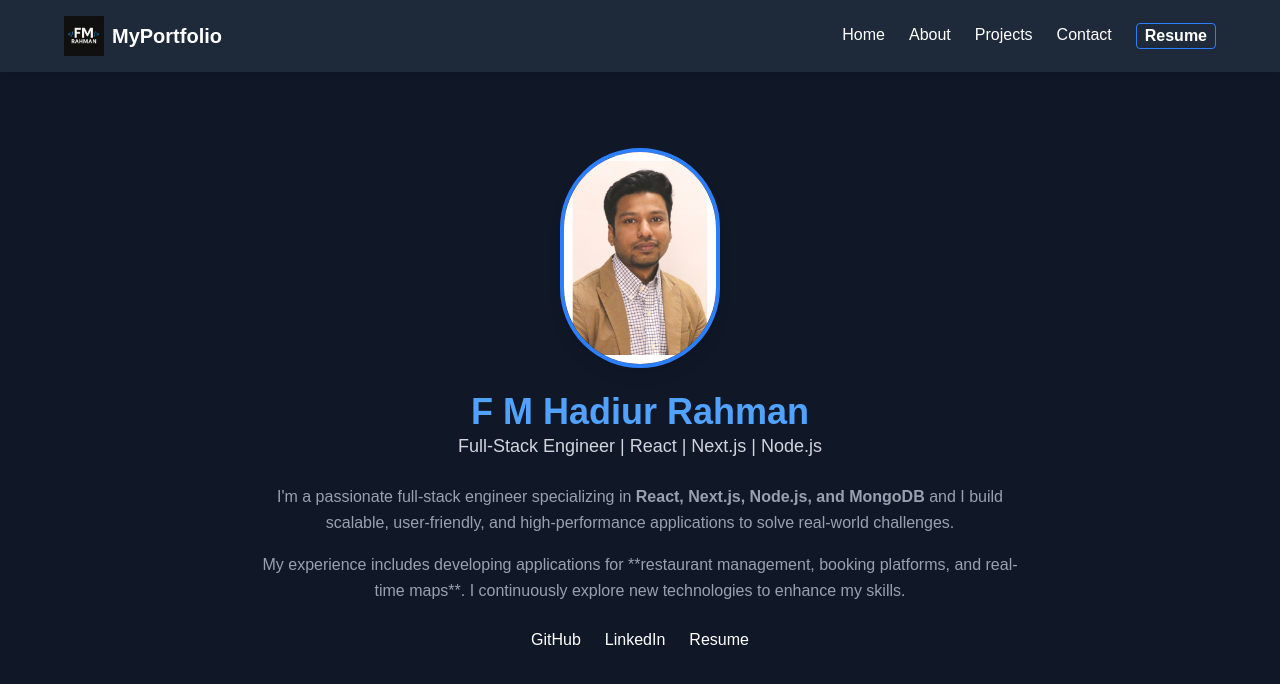
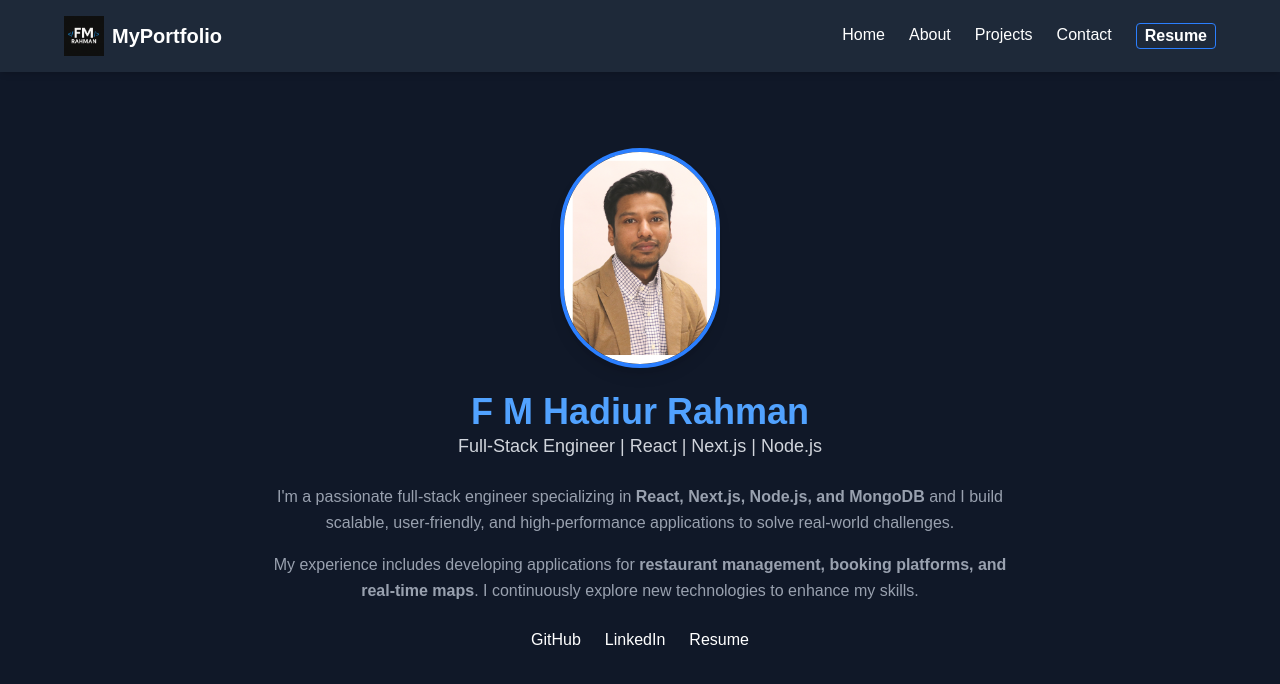
Before and after one commit to FM-Hadiur-Rahman/My-portfolio, a Next.js app: page /about in a window 1280 px wide. Shown: the top 684 px of the page. Built offline with nearby package versions, Linux system fonts and the light colour scheme.

Commit message:
Fix JSX syntax and unescaped apostrophes for Vercel build

```diff
--- a/app/about/page.js
+++ b/app/about/page.js
@@ -64,9 +64,11 @@ export default function About() {
           transition={{ duration: 0.8, delay: 1 }}
           className="text-gray-400 leading-relaxed mt-4"
         >
-          My experience includes developing applications for **restaurant
-          management, booking platforms, and real-time maps**. I continuously
-          explore new technologies to enhance my skills.
+          My experience includes developing applications for{" "}
+          <strong>
+            restaurant management, booking platforms, and real-time maps
+          </strong>
+          . I continuously explore new technologies to enhance my skills.
         </motion.p>
 
         {/* Social Links with Hover Effects */}
```
